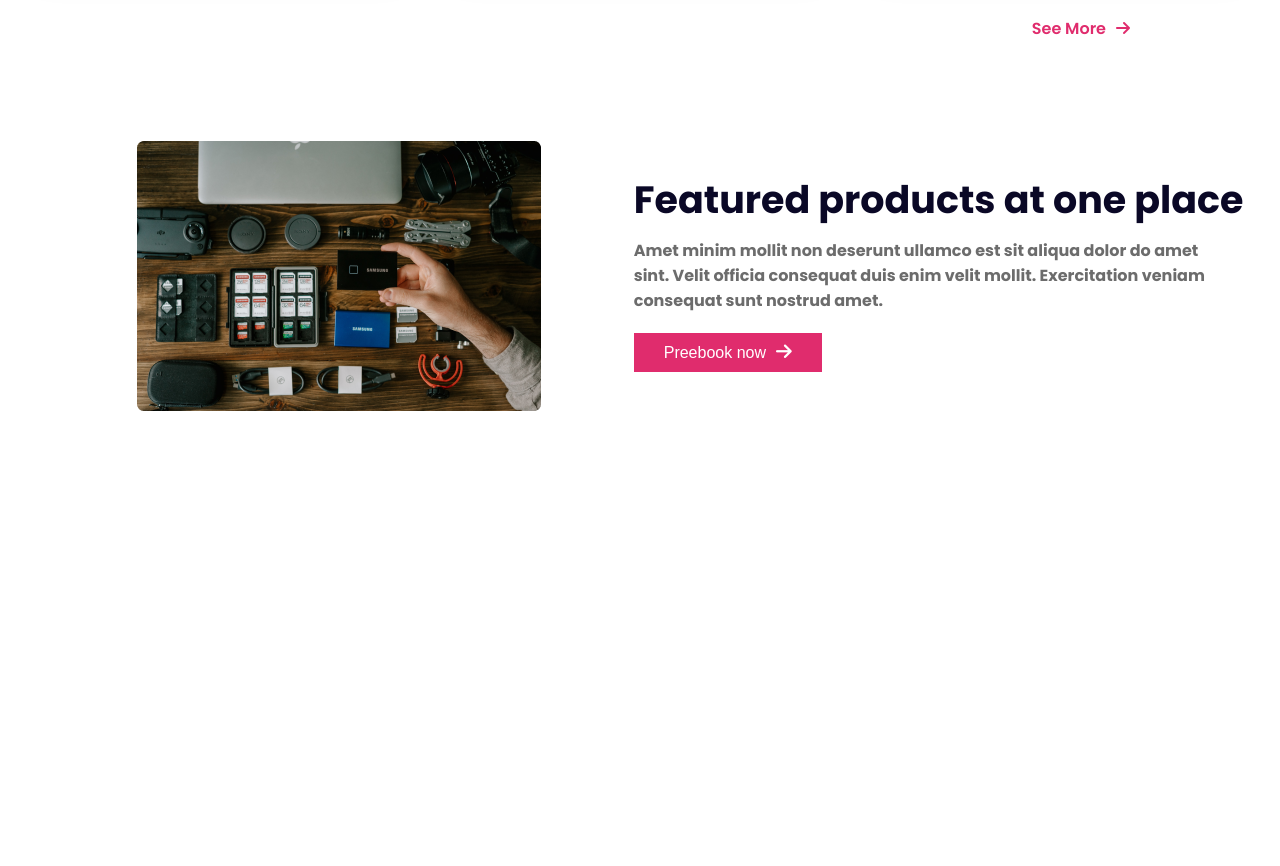
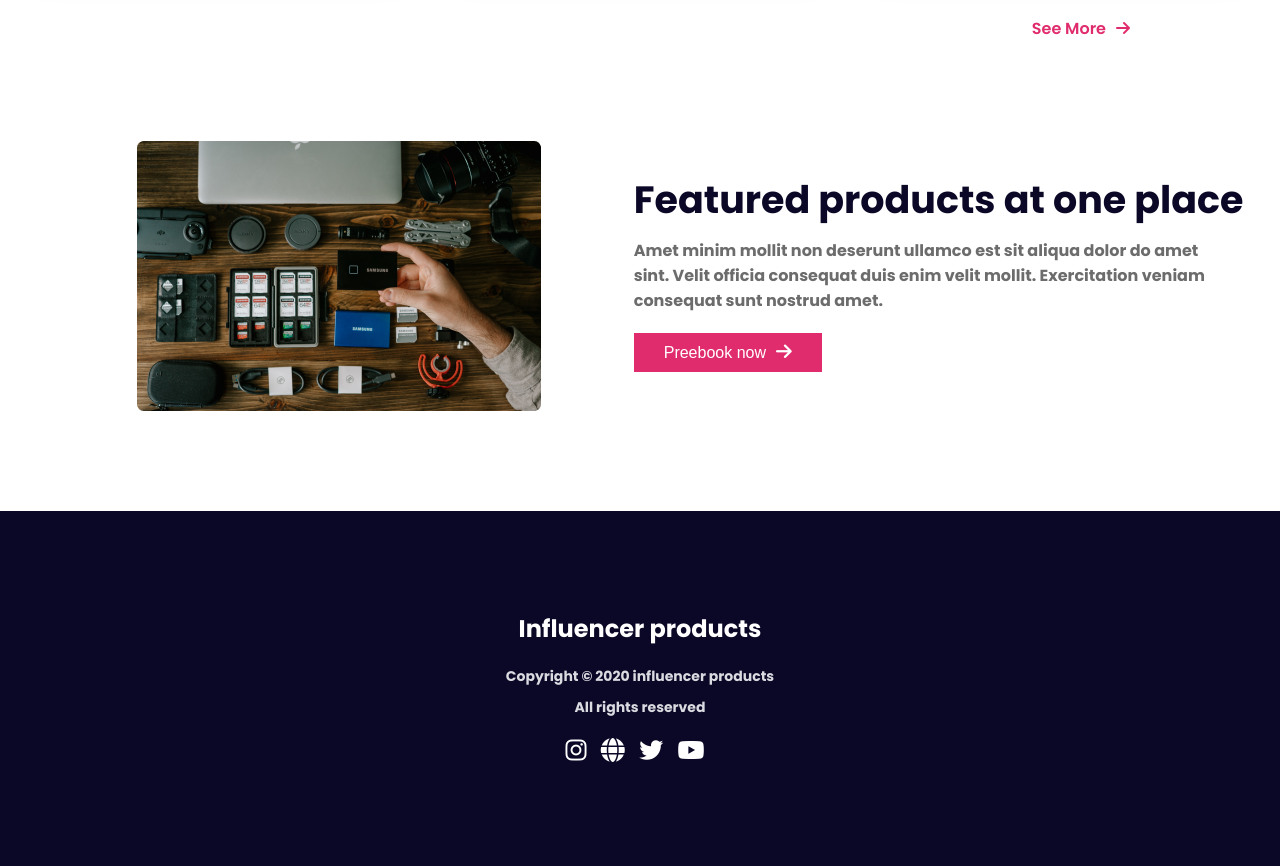
Before and after one commit to shahinur69/influencer-responsive-repo, a plain HTML site: page index.html in a window 1280 px wide. Shown: the part 2630-3496 px from the top of the page. Before the commit the page ends 3141 px from the top, so only its background shows below. Drawn offline with Linux system fonts and the light colour scheme.

Commit message:
footer content

```diff
--- a/css/style.css
+++ b/css/style.css
@@ -201,8 +201,34 @@ main{
     padding: 0px 0px 0px 10px;
     font-size: 18px;
 }
-
-
+/*  feature  */
+footer{
+    background-color: #0A0826;
+    padding: 100px 0px;
+}
+.footer-content{
+    max-width: 450px;
+    text-align: center;
+    margin: 0 auto;
+    color: white;
+}
+.footer-content h4{
+    color: #FFF;
+    font-size: 24px;
+    font-weight: 700;
+    margin-bottom: 20px;
+}
+.sub-para{
+    color: #D9DBE1;
+    font-size: 14px;
+    font-weight: 700;
+    margin-bottom: 10px;
+}
+.footer-content i{
+    font-size: 24px;
+    margin-right: 10px;
+    margin-top: 10px;
+}
 
 
 /*  small   */
--- a/index.html
+++ b/index.html
@@ -191,5 +191,17 @@
             </div>
         </div>
     </main>
+    <!-- feature content  -->
+    <footer>
+        <div class="footer-content">
+            <h4>Influencer products</h4>
+            <p class="sub-para">Copyright © 2020  influencer products</p>
+            <p class="sub-para">All rights reserved</p>
+            <i class="fa-brands fa-instagram"></i>
+            <i class="fa-solid fa-globe"></i>
+            <i class="fa-brands fa-twitter"></i>
+            <i class="fa-brands fa-youtube"></i>
+        </div>
+    </footer>
 </body>
 </html>
```
